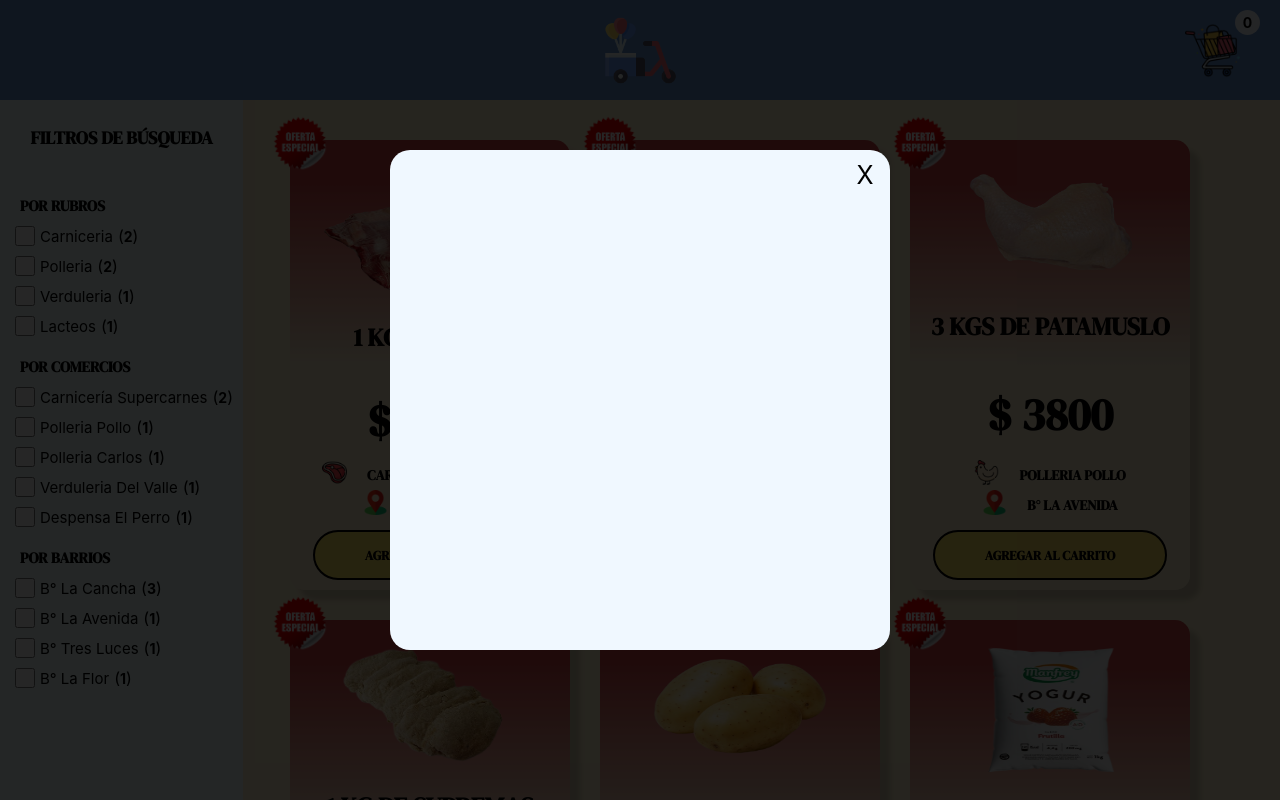
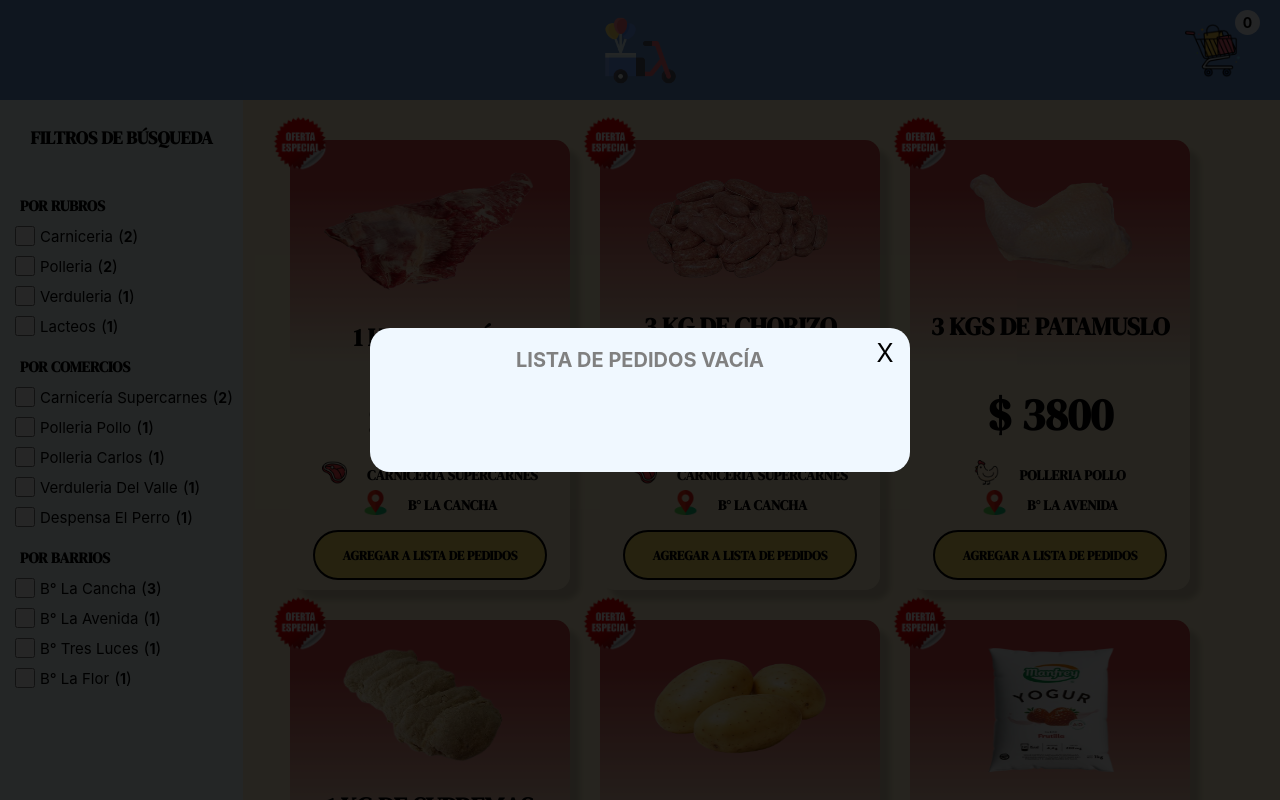
Before and after one commit to GonzaS89/sitiodeofertas, a React (Create React App) app: page / in a window 1280 px wide. Both pictures are taken after a click on the picture 1212 px from the left and 50 px from the top of the page. Shown: the top 800 px of the page. Built offline with nearby package versions, Linux system fonts and the light colour scheme.

Commit message:
Cuadra checkout carrito

```diff
--- a/src/App.css
+++ b/src/App.css
@@ -56,3 +56,77 @@
   gap: 30px;
   margin-top: 40px;
 }
+
+.container-productosagregados{
+  display: flex;
+  flex-direction: column;
+  align-items: center;
+  gap: 20px;
+  margin: 20px 0;
+  width: 450px;
+  max-height: 450px;
+  overflow-y: auto;
+  padding: 20px;
+}
+
+.titulo-productosagregados{
+  text-transform: uppercase;
+  font-size: 20px;
+  color:grey;
+}
+
+.producto-carrito{
+  display: flex;
+  align-items: center;
+  width: 100%;
+  height: 80px;
+  background-color:rgba(95, 158, 160, 0.328);
+  border-radius: 10px;
+  position: relative;
+  padding: px;
+  text-transform: uppercase;
+  font-family:'Trebuchet MS', 'Lucida Sans Unicode', 'Lucida Grande', 'Lucida Sans', Arial, sans-serif;
+  font-size: 15px;
+  outline: 5px solid rgba(128, 128, 128, 0.072);
+}
+
+.imagen-producto-carrito{
+  display: flex;
+  height: 50%;
+  width: 50px;
+  padding: 10px;
+  border-right: 5px solid rgba(128, 128, 128, 0.2);
+}
+
+.detalles-producto-carrito{
+  margin-left: 10px;
+  display: flex;
+  flex-direction: column;
+  text-align: left;
+}
+
+.comercio-producto{
+  font-size: 12px;
+  color: rgba(0, 0, 0, 0.5);
+}
+.comerciodomicilio-producto{
+  font-size: 11px;
+  color: rgba(0, 0, 0, 0.5);
+}
+
+.precio-producto-carrito{position: absolute;right: 0;margin-right: 20px;font-size: 15px;font-weight: bold;}
+
+.sumartotalproductos{
+  justify-content: center;
+  align-items: center;
+  background-color: rgba(118, 255, 100, 0.804);
+  border: 1px solid whitesmoke;
+  border-radius: 10px;
+  height: 50px;
+  padding: 5px 15px;
+  text-transform: uppercase;
+  font-weight: bold;
+}
+
+.ocultar {display: none;}
+.visible {display: flex;}
--- a/src/App.jsx
+++ b/src/App.jsx
@@ -55,18 +55,41 @@
   const [itemsCarrito, setItemsCarrito] = useState(0);
   const [carritoClickeado, setCarritoClickeado] = useState(false);
   const [listaIds, setListaIds] = useState([]);
+  const [sumaCarrito, setSumaCarrito] = useState(0);
+  const [listaDeIdsVacia, setListaIdsVacia] = useState(true);
 
-  const recibirId = (id) => {setListaIds([...listaIds, id])}
+  const obtenerPrecio = id => {
+    data.map(producto =>
+        producto.id === id && setSumaCarrito(sumaCarrito + producto.precio))
+  }
 
-  const clickeadoBotonCarrito = () => {setItemsCarrito(itemsCarrito + 1)};
-  const mostrarCheckoutCarrito = () => {setCarritoClickeado(!carritoClickeado)};
+
+  const recibirId = (id) => {
+    setListaIds([...listaIds, id])
+    obtenerPrecio(id)
+    comprobarListaIdsEstaVacia();
+}
+
+    const comprobarListaIdsEstaVacia = () => {
+        listaIds.length < 1 && setListaIdsVacia(false)
+    }
+
+
+
+  const clickeadoBotonCarrito = () => {setItemsCarrito(listaIds.length + 1)};
+  const mostrarCheckoutCarrito = () => {
+    setCarritoClickeado(!carritoClickeado);
+
+};
   const cerrarCheckoutCarrito = () => {setCarritoClickeado (!carritoClickeado)};
+
+
 
   return (
 
     <div className="App">
       <Header
-      cantidadItems = {listaIds.length}
+      cantidadItems = {itemsCarrito}
       clickEnCarrito = {mostrarCheckoutCarrito}/>
       <div className='contenedor-principal'>
         <div className='contenedor-filtros'>
@@ -117,11 +140,27 @@
         className={carritoClickeado? 'checkout-contenedor visible' : 'checkout-contenedor ocultar'}>
             <div className='checkout-carrito-contenedor visible'>
              <span className="botondecierre" onClick={cerrarCheckoutCarrito}>X</span>
+             <h1 className="titulo-productosagregados">{listaDeIdsVacia ? 'Lista de pedidos vacía' : 'Tu lista de pedidos'}</h1>
              <div className="container-productosagregados">
-              {listaIds.map(id=>
-                  <h1>{id}</h1>
+                {listaIds.map(id =>
+                    data.map(producto =>
+                        id === producto.id &&
+                        <div className="producto-carrito">
+                        <img src={require(`./iconos/${producto.rubro}.png`)}
+                        alt="imagen-prod"
+                        className="imagen-producto-carrito" />
+                        <div className="detalles-producto-carrito">
+                            <p className="nombre-producto">{producto.producto}</p>
+                            <p className="comercio-producto">{producto.comercio}</p>
+                            <p className="comerciodomicilio-producto">{producto.domicilioComercio}</p>
+                        </div>
+                        <span className="precio-producto-carrito">$ {producto.precio}</span>
+                        </div>
+                    )
                 )}
              </div>
+             <span className={listaDeIdsVacia ? 'sumartotalproductos ocultar' : 'sumartotalproductos visible'}
+             >Confirmar pedido por $ {sumaCarrito}</span>
             </div>
     </div>
 
--- a/src/componentes/Oferta.jsx
+++ b/src/componentes/Oferta.jsx
@@ -45,7 +45,7 @@
             <button
             className={clickeado ? 'botonCarrito boton-productoagregado' : 'botonCarrito'}
             onClick={()=> props.clickeadoBoton(botonClickeado(),props.enviarId(props.id),props.children)}
-            >{clickeado ? 'Agregado' : 'Agregar al carrito'}</button>
+            >{clickeado ? 'Agregado' : 'Agregar a lista de pedidos'}</button>
         </div>
         </div>
     )
--- a/src/estilos/CheckoutCarrito.css
+++ b/src/estilos/CheckoutCarrito.css
@@ -14,13 +14,15 @@
 .checkout-carrito-contenedor{
     position: absolute;
     width: 500px;
-    height: 500px;
+    min-height: 100px;
     display: flex;
     flex-direction: column;
     justify-content: center;
+    align-items: center;
     background-color:aliceblue;
     z-index: 100;
     border-radius: 20px;
+    padding: 20px;
 }
 
 .visible{display: flex; animation: entrarPantallaCheckout .3s;}
@@ -30,8 +32,6 @@
 }
 
 .ocultar{display: none}
-
-
 
 .botondecierre{
 position: absolute;
```
